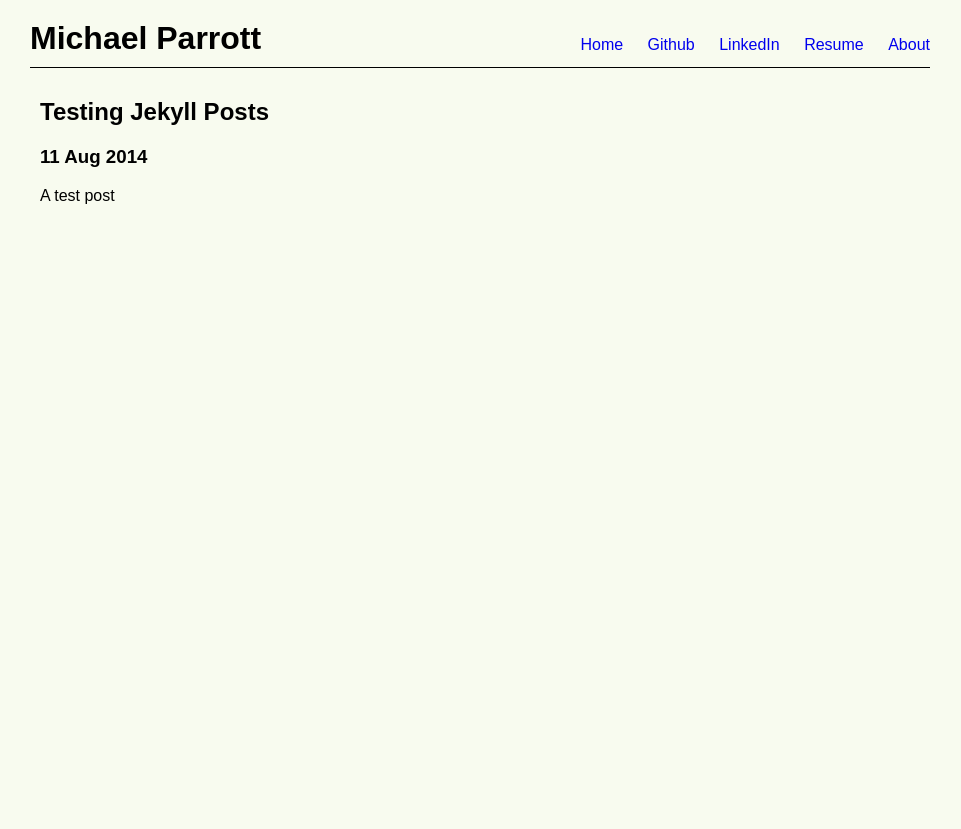
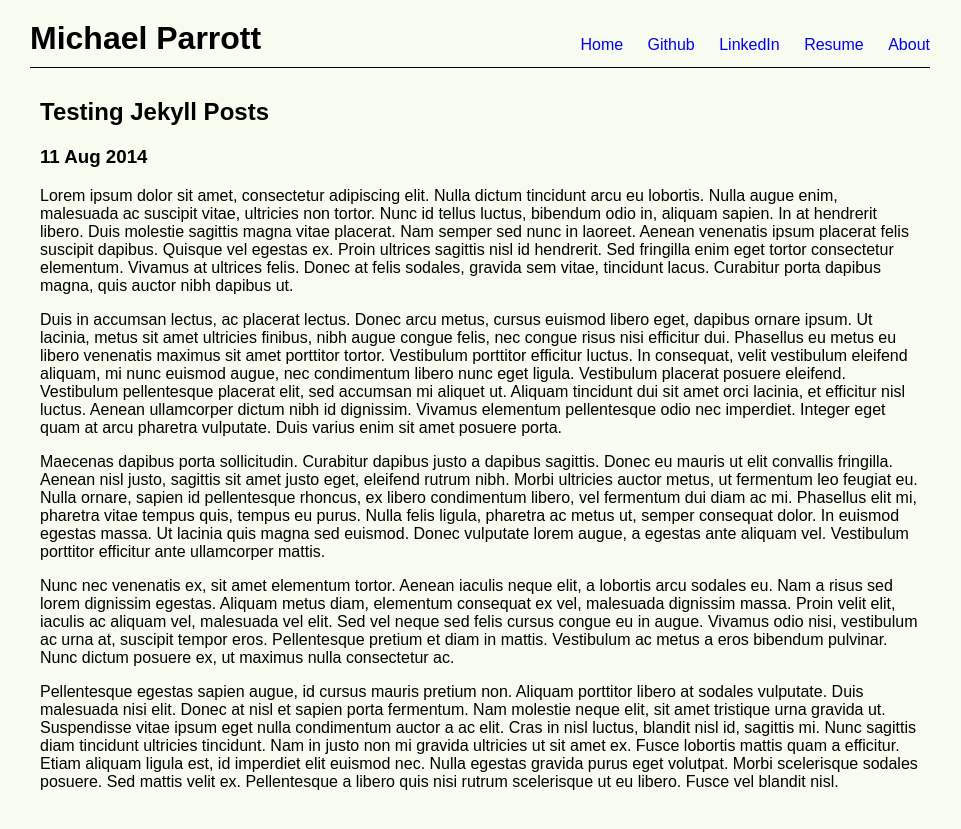
Before and after one commit to mjparrott/mjparrott.github.io, a Jekyll site: the page built from _posts/2014-08-11-testing-jekyll-posts.md, in a window 1280 px wide. Shown: the top 829 px of the page, without its empty margins (160-1121 px from the left). Built offline with Jekyll 4.4.1, drawn with Linux system fonts in a browser that asks for light colours.

Commit message:
Make the test Jekyll post Lorem ipsum

```diff
--- a/_posts/2014-08-11-testing-jekyll-posts.md
+++ b/_posts/2014-08-11-testing-jekyll-posts.md
@@ -3,4 +3,12 @@ title: Testing Jekyll Posts
 layout: post
 ---
 
-A test post
+<p>Lorem ipsum dolor sit amet, consectetur adipiscing elit. Nulla dictum tincidunt arcu eu lobortis. Nulla augue enim, malesuada ac suscipit vitae, ultricies non tortor. Nunc id tellus luctus, bibendum odio in, aliquam sapien. In at hendrerit libero. Duis molestie sagittis magna vitae placerat. Nam semper sed nunc in laoreet. Aenean venenatis ipsum placerat felis suscipit dapibus. Quisque vel egestas ex. Proin ultrices sagittis nisl id hendrerit. Sed fringilla enim eget tortor consectetur elementum. Vivamus at ultrices felis. Donec at felis sodales, gravida sem vitae, tincidunt lacus. Curabitur porta dapibus magna, quis auctor nibh dapibus ut.</p>
+
+<p>Duis in accumsan lectus, ac placerat lectus. Donec arcu metus, cursus euismod libero eget, dapibus ornare ipsum. Ut lacinia, metus sit amet ultricies finibus, nibh augue congue felis, nec congue risus nisi efficitur dui. Phasellus eu metus eu libero venenatis maximus sit amet porttitor tortor. Vestibulum porttitor efficitur luctus. In consequat, velit vestibulum eleifend aliquam, mi nunc euismod augue, nec condimentum libero nunc eget ligula. Vestibulum placerat posuere eleifend. Vestibulum pellentesque placerat elit, sed accumsan mi aliquet ut. Aliquam tincidunt dui sit amet orci lacinia, et efficitur nisl luctus. Aenean ullamcorper dictum nibh id dignissim. Vivamus elementum pellentesque odio nec imperdiet. Integer eget quam at arcu pharetra vulputate. Duis varius enim sit amet posuere porta.</p>
+
+<p>Maecenas dapibus porta sollicitudin. Curabitur dapibus justo a dapibus sagittis. Donec eu mauris ut elit convallis fringilla. Aenean nisl justo, sagittis sit amet justo eget, eleifend rutrum nibh. Morbi ultricies auctor metus, ut fermentum leo feugiat eu. Nulla ornare, sapien id pellentesque rhoncus, ex libero condimentum libero, vel fermentum dui diam ac mi. Phasellus elit mi, pharetra vitae tempus quis, tempus eu purus. Nulla felis ligula, pharetra ac metus ut, semper consequat dolor. In euismod egestas massa. Ut lacinia quis magna sed euismod. Donec vulputate lorem augue, a egestas ante aliquam vel. Vestibulum porttitor efficitur ante ullamcorper mattis.</p>
+
+<p>Nunc nec venenatis ex, sit amet elementum tortor. Aenean iaculis neque elit, a lobortis arcu sodales eu. Nam a risus sed lorem dignissim egestas. Aliquam metus diam, elementum consequat ex vel, malesuada dignissim massa. Proin velit elit, iaculis ac aliquam vel, malesuada vel elit. Sed vel neque sed felis cursus congue eu in augue. Vivamus odio nisi, vestibulum ac urna at, suscipit tempor eros. Pellentesque pretium et diam in mattis. Vestibulum ac metus a eros bibendum pulvinar. Nunc dictum posuere ex, ut maximus nulla consectetur ac.</p>
+
+<p>Pellentesque egestas sapien augue, id cursus mauris pretium non. Aliquam porttitor libero at sodales vulputate. Duis malesuada nisi elit. Donec at nisl et sapien porta fermentum. Nam molestie neque elit, sit amet tristique urna gravida ut. Suspendisse vitae ipsum eget nulla condimentum auctor a ac elit. Cras in nisl luctus, blandit nisl id, sagittis mi. Nunc sagittis diam tincidunt ultricies tincidunt. Nam in justo non mi gravida ultricies ut sit amet ex. Fusce lobortis mattis quam a efficitur. Etiam aliquam ligula est, id imperdiet elit euismod nec. Nulla egestas gravida purus eget volutpat. Morbi scelerisque sodales posuere. Sed mattis velit ex. Pellentesque a libero quis nisi rutrum scelerisque ut eu libero. Fusce vel blandit nisl.</p>
```
